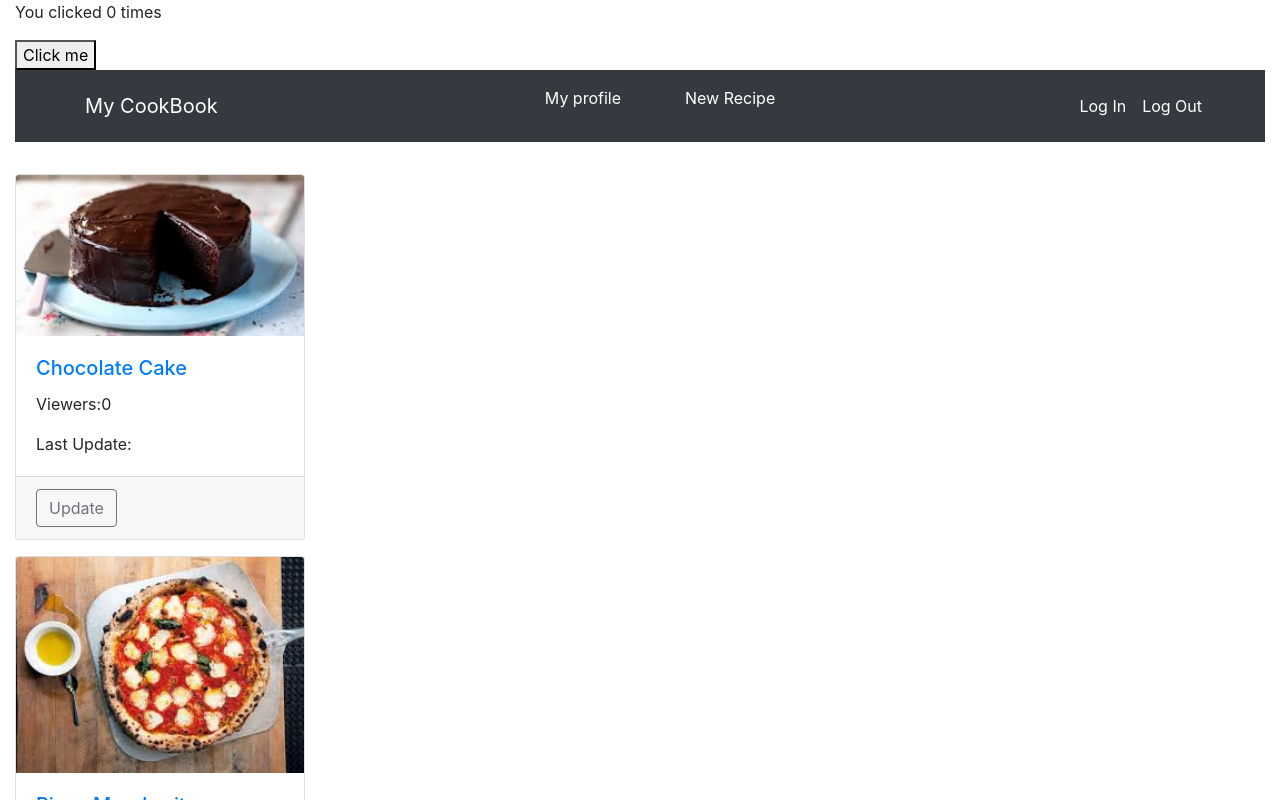
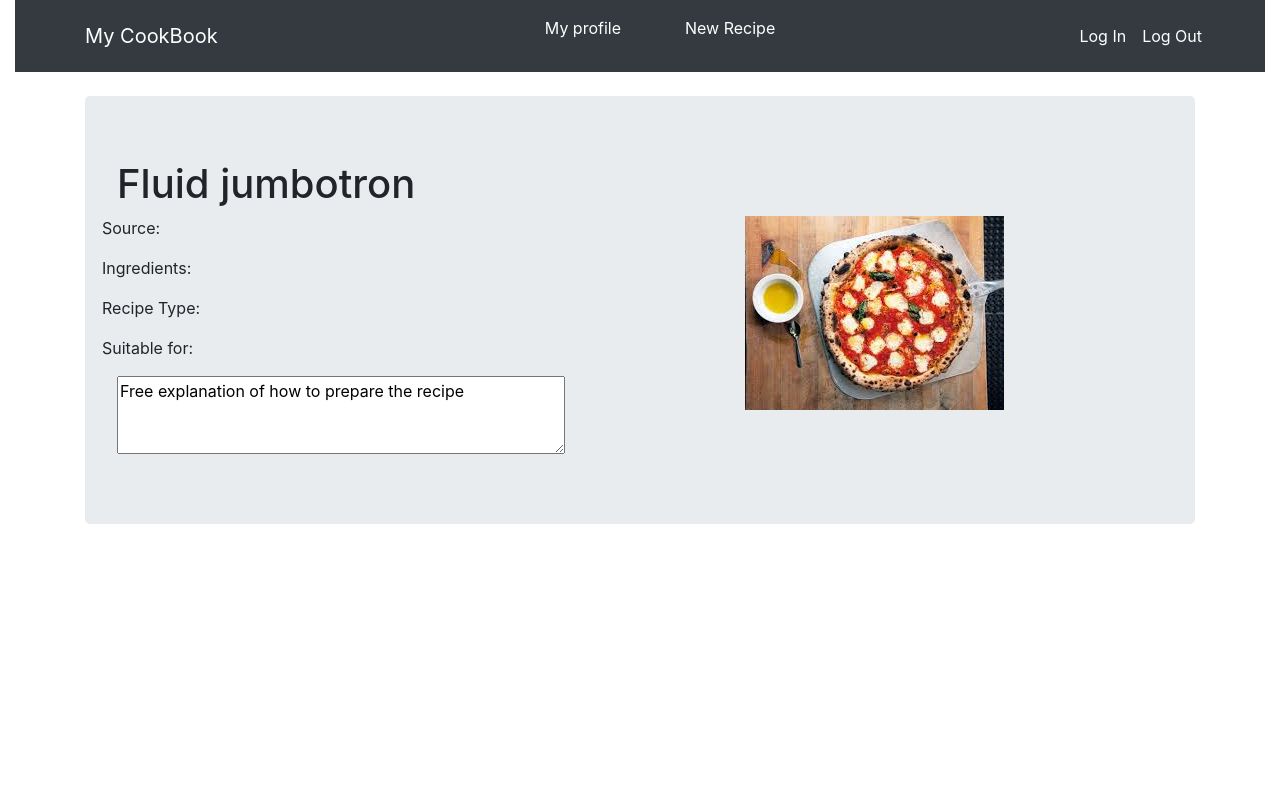
Before and after one commit to asijanah/my-cookbook, a React (Create React App) app: page / in a window 1280 px wide. Shown: the top 800 px of the page. Built offline with nearby package versions, Linux system fonts and the light colour scheme.

Commit message:
Add new import and removing functions

```diff
--- a/src/App.js
+++ b/src/App.js
@@ -8,36 +8,27 @@ import Registration from './Registration';
 import NewRecipe from './NewRecipe';
 import { BrowserRouter as Router, Switch, Route } from 'react-router-dom';
 import cardsData from './cardsData'
-import CardComponent from './CardComponent'
+import SearchComponent from './SearchComponent'
+import LoginForm from './LoginForm'
+import RecipePage from './RecipePage'
 
 function App() {
 
-  // const[cards,setCardes]=useState(cardsData)
-
-  // function displayView(viewr){
-  //   setCardes(
-  //     cards.map(card =>{
-  //       if(card.id===viewr){
-  //         return{
-  //           ...card,
-  //           view:card.viewes+1,
-  //           lastupdate:new Date()
-  //         }
-  //       }
-  //     })
-  //   )
-  // }
   return (
-    // cards.map(card =><CardComponent {...card} key={card.id} onView={displayView}/>)
 
     <Router>
       <div className="container-fluid">
-        <Example />
+        {/* <Example /> */}
         <Header />
+        {/* <SearchComponent/> */}
+        <RecipePage />
         <Switch>
+          {/* <div className="row">
           <Route path="/" exact component={CookBook} />
+          </div>
           <Route path="/registration" component={Registration} />
-          <Route path="/newrecipe" component={NewRecipe} />
+          <Route path="/newrecipe" component={NewRecipe} /> */}
+          {/* <LoginForm path="login" component={LoginForm} /> */}
         </Switch>
       </div>
     </Router>
```
